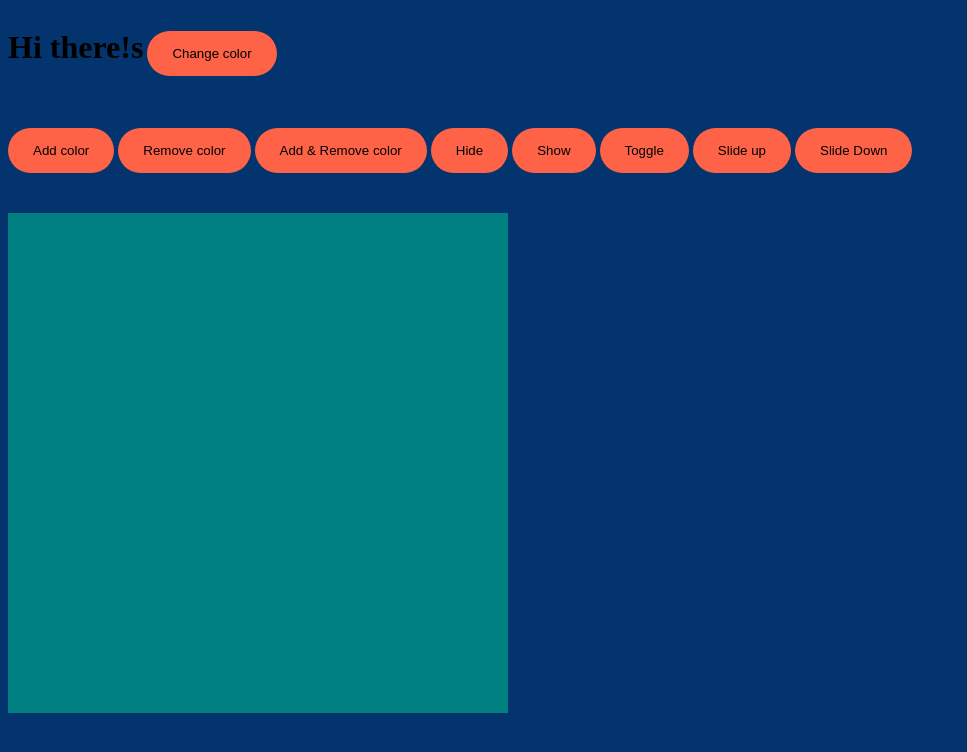
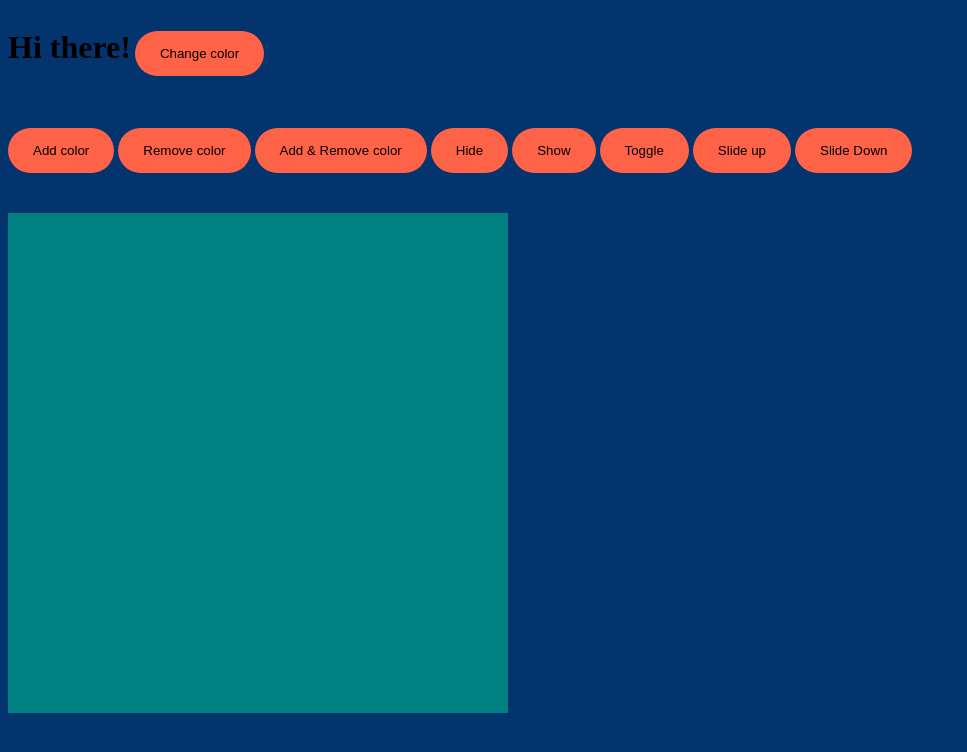
Before and after one commit to mh-saleh/class-21, a plain HTML site: page index.html in a window 1280 px wide. Shown: the whole page, without its empty margins (0-967 px from the left). Drawn offline with Linux system fonts and the light colour scheme.

Commit message:
Update index.html

```diff
--- a/index.html
+++ b/index.html
@@ -10,7 +10,7 @@
 
   <body style="background-color: #03346E;">
 
-    <div class="textBox"> <h1 class="mew">Hi there!s</h1>
+    <div class="textBox"> <h1 class="mew">Hi there!</h1>
 
       <button class="h1">Change color</button></div>
 
```
